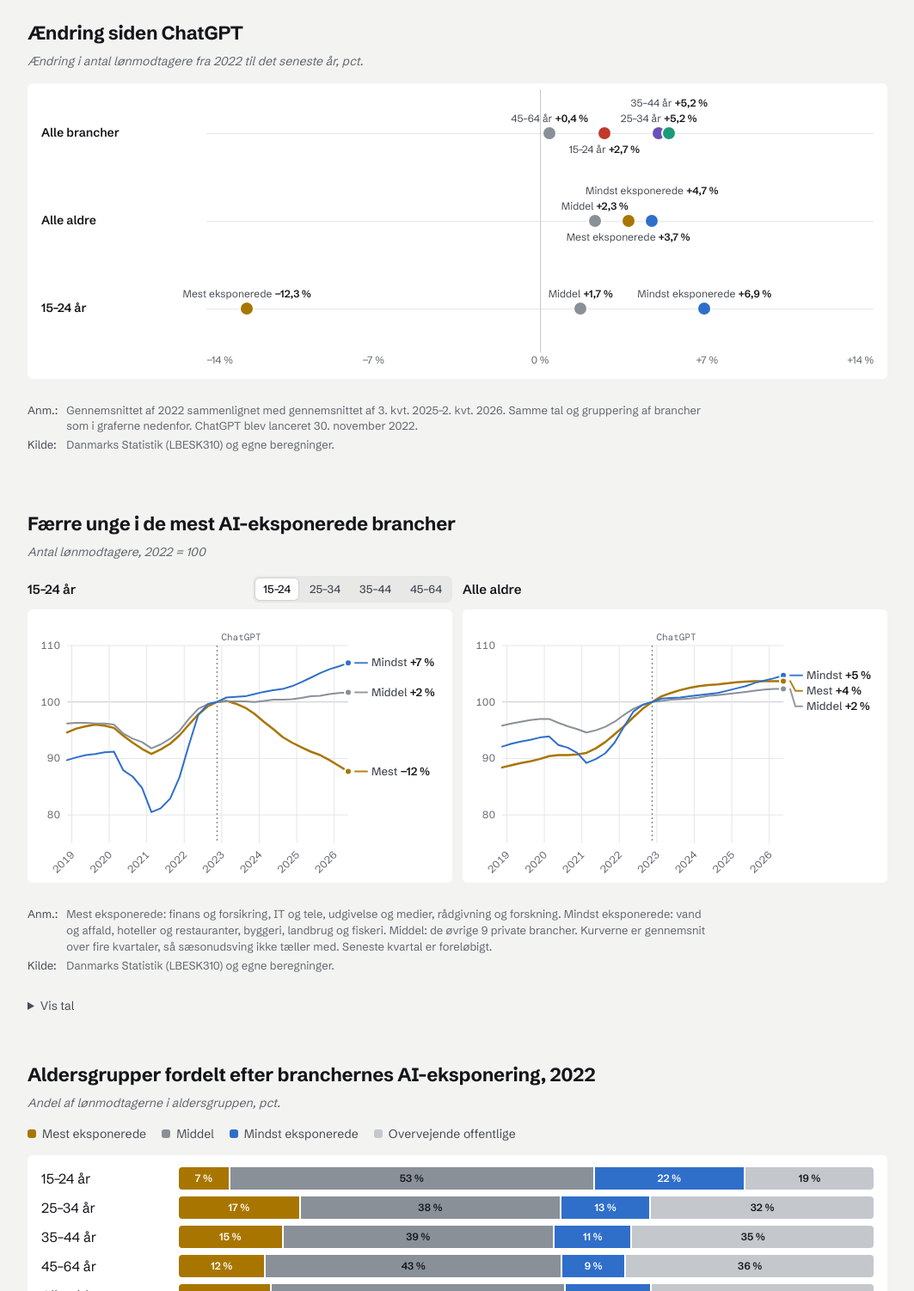
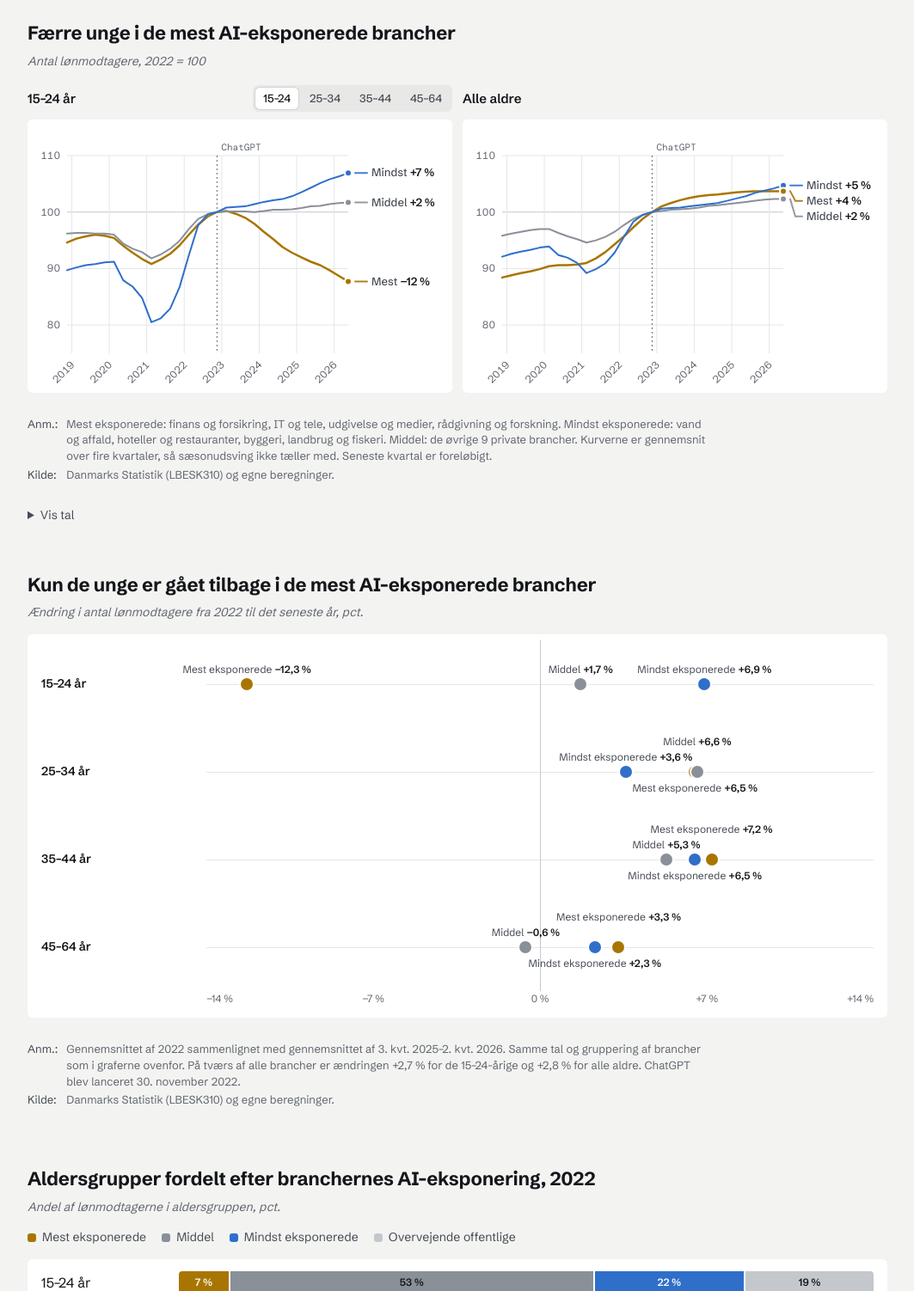
Before and after one commit to KeyserSauce/kanarieindekset, a plain HTML site: page site/index.html in a window 1280 px wide. Shown: the part 440-1942 px from the top of the page at 86% size, without its empty margins (108-1171 px from the left). Drawn offline with nearby package versions, Linux system fonts and the light colour scheme.

Commit message:
Linjegrafen først; prikgrafen viser nu alle aldersgrupper
Graffen med unge i de mest eksponerede brancher åbner afsnittet. Prikgrafen
har én række pr. aldersgruppe, så man kan se, at kun de unge er gået tilbage.

Co-Authored-By: Claude Opus 5.5 <noreply@anthropic.com>

```diff
--- a/site/index.html
+++ b/site/index.html
@@ -305,13 +305,6 @@
     <h2 data-en="Employment since ChatGPT">Beskæftigelse siden ChatGPT</h2>
   </div>
 
-  <section class="chart" id="aendring">
-    <div class="chart-head"><h2 id="h-yoy" data-en="Change since ChatGPT">Ændring siden ChatGPT</h2></div>
-    <p class="unit" data-en="Change in the number of employees from 2022 to the latest year, %">Ændring i antal lønmodtagere fra 2022 til det seneste år, pct.</p>
-    <div class="plot" style="padding: 10px 16px 12px"><div class="dots" id="c-yoy"></div></div>
-    <dl class="notes" id="src-yoy"></dl>
-  </section>
-
   <section class="chart" id="beskaeftigelse">
     <div class="chart-head">
       <h2 id="h-emp">Lønmodtagere i de mest og mindst AI-eksponerede brancher</h2>
@@ -323,6 +316,13 @@
     </div>
     <dl class="notes" id="src-emp"></dl>
     <details class="table"><summary data-en="Show figures">Vis tal</summary><div class="table-wrap"><table id="t-emp"></table></div></details>
+  </section>
+
+  <section class="chart" id="aendring">
+    <div class="chart-head"><h2 id="h-yoy" data-en="Change since ChatGPT by age">Ændring siden ChatGPT efter alder</h2></div>
+    <p class="unit" data-en="Change in the number of employees from 2022 to the latest year, %">Ændring i antal lønmodtagere fra 2022 til det seneste år, pct.</p>
+    <div class="plot" style="padding: 10px 16px 12px"><div class="dots" id="c-yoy"></div></div>
+    <dl class="notes" id="src-yoy"></dl>
   </section>
 
   <section class="chart" id="sammensaetning">
@@ -641,17 +641,13 @@
       k => { state.age = k; empChart(document.getElementById("c-emp"), k); document.getElementById("emp-age-title").textContent = ageLabels[k]; });
     drawEmp();
 
-    // ---- Stanford-hovedgraf: ændring det seneste år (seneste fire kvartaler mod de fire før), som prikker
-    // Ændring siden ChatGPT: seneste fire kvartaler mod gennemsnittet af 2022 (samme tal som i graferne nedenfor)
+    // Ændring siden ChatGPT efter alder: seneste fire kvartaler mod gennemsnittet af 2022 (samme tal som i graferne ovenfor).
+    // Én række pr. aldersgruppe, så man kan se, om tilbagegangen i de eksponerede brancher kun gælder de unge.
     const yoy = arr => { const v = last(arr); return v == null ? null : v - 100; };
     const ageKeys = ["15-24", "25-34", "35-44", "45-64"];
     const ageColor = { "15-24": "--age1", "25-34": "--age2", "35-44": "--age3", "45-64": "--age4" };
     const ageName = a => L(a.replace("-", "–") + " år", "Ages " + a.replace("-", "–"));
-    const rowsYoy = [
-      { name: L("Alle brancher", "All industries"), pts: ageKeys.map(a => ({ lab: ageName(a), v: yoy(E.serier[a].alle), c: ageColor[a] })) },
-      { name: allAgesName, pts: groups.map(g => ({ lab: g.label, v: yoy(E.serier["15-64"][g.key]), c: g.color })) },
-      { name: ageName("15-24"), pts: groups.map(g => ({ lab: g.label, v: yoy(E.serier["15-24"][g.key]), c: g.color })) }
-    ];
+    const rowsYoy = ageKeys.map(a => ({ name: ageName(a), pts: groups.map(g => ({ lab: g.label, v: yoy(E.serier[a][g.key]), c: g.color })) }));
     (function drawYoy() {
       const host = document.getElementById("c-yoy");
       host.textContent = "";
@@ -695,8 +691,9 @@
     })();
     const dstKilde = L("Danmarks Statistik (LBESK310) og egne beregninger.", "Statistics Denmark (LBESK310) and own calculations.");
     const sidste4 = `${qLabel(E.perioder[E.perioder.length - 4])}–${qLabel(E.perioder[E.perioder.length - 1])}`;
-    notes("src-yoy", L(`Gennemsnittet af 2022 sammenlignet med gennemsnittet af ${sidste4}. Samme tal og gruppering af brancher som i graferne nedenfor. ChatGPT blev lanceret 30. november 2022.`,
-      `Average of 2022 compared with the average of ${sidste4}. Same figures and grouping of industries as in the charts below. ChatGPT was launched on 30 November 2022.`), dstKilde);
+    const alle24 = pct1(yoy(E.serier["15-24"].alle)), alle64 = pct1(yoy(E.serier["15-64"].alle));
+    notes("src-yoy", L(`Gennemsnittet af 2022 sammenlignet med gennemsnittet af ${sidste4}. Samme tal og gruppering af brancher som i graferne ovenfor. På tværs af alle brancher er ændringen ${alle24} for de 15–24-årige og ${alle64} for alle aldre. ChatGPT blev lanceret 30. november 2022.`,
+      `Average of 2022 compared with the average of ${sidste4}. Same figures and grouping of industries as in the charts above. Across all industries the change is ${alle24} for 15–24-year-olds and ${alle64} for all ages. ChatGPT was launched on 30 November 2022.`), dstKilde);
 
     // ---- Sammensætning i 2022
     (function drawComp() {
@@ -807,6 +804,9 @@
     const yM = last(E.serier["15-24"].mest) - 100;
     setH("h-emp", yM < -3 ? L("Færre unge i de mest AI-eksponerede brancher", "Fewer young workers in the most AI-exposed industries")
       : L("Ingen tydelig tilbagegang for unge i de mest AI-eksponerede brancher", "No clear decline for young workers in the most AI-exposed industries"));
+    const kunUnge = yM < -3 && ["25-34", "35-44", "45-64"].every(a => last(E.serier[a].mest) - 100 > 0);
+    setH("h-yoy", kunUnge ? L("Kun de unge er gået tilbage i de mest AI-eksponerede brancher", "Only young workers have declined in the most AI-exposed industries")
+      : L("Ændring siden ChatGPT efter alder", "Change since ChatGPT by age"));
     setH("h-post", last(SG.mest) < last(SG["alle brancher"]) - 5
       ? L("Færre jobopslag i de mest AI-eksponerede stillinger", "Fewer job postings in the most AI-exposed occupations")
       : L("Nye jobopslag", "New job postings"));
```
